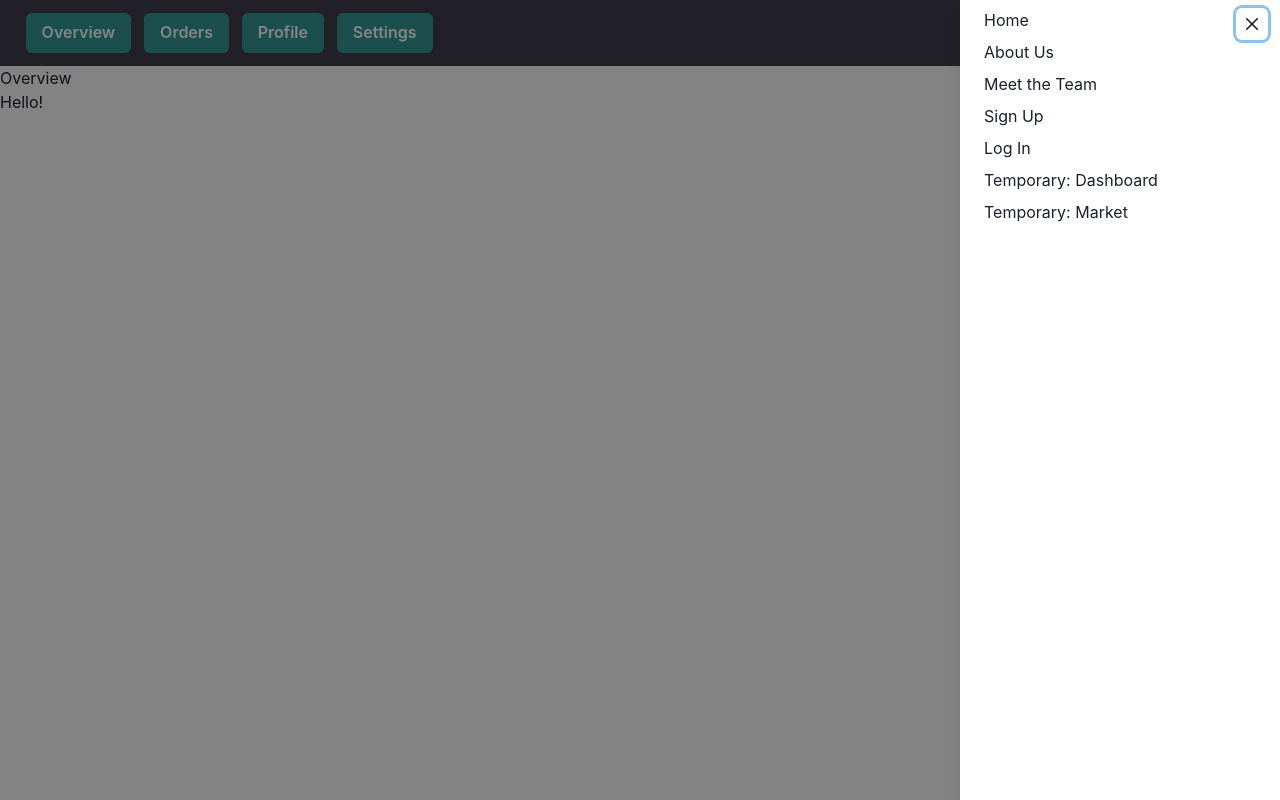
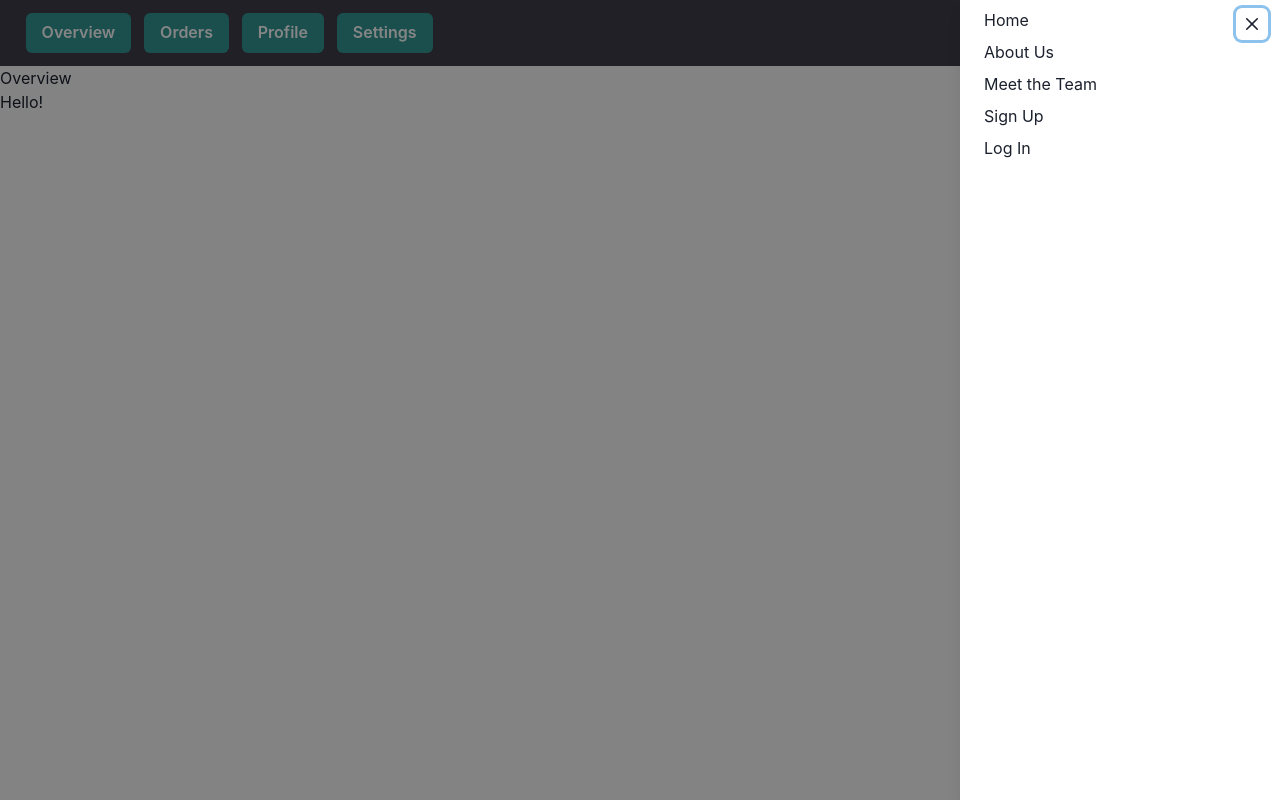
Before and after one commit to African-Marketplace-TT21/Front-End, a React (Create React App) app in the folder african-marketplace/: page /dashboard in a window 1280 px wide. Both pictures are taken after a click on the button "Menu". Built offline with nearby package versions, Linux system fonts and the light colour scheme.

Commit message:
all needed functionalities mocked; now getting styling and about/team pages done

```diff
--- a/african-marketplace/src/App.js
+++ b/african-marketplace/src/App.js
@@ -118,7 +118,7 @@ function App() {
 
    return (
       <Box width="100%" className="appbody">
-         <Nav />
+         <Nav currentUser={currentUser} setCurrentUser={setCurrentUser} />
          <Route exact path="/">
             <Box className="banner">
                <Box className="banner-inner">
--- a/african-marketplace/src/Components/Dashboard.js
+++ b/african-marketplace/src/Components/Dashboard.js
@@ -25,7 +25,7 @@ import "../Dashboard.css";
 
 function AddItemModal(props) {
    const { isOpen, onOpen, onClose } = useDisclosure();
-   // const initialRef = React.useRef()
+   const initialRef = React.useRef();
    // const finalRef = React.useRef()
 
    const [itemdata, setItemData] = useState({
@@ -54,7 +54,8 @@ function AddItemModal(props) {
          <Modal
             isOpen={isOpen}
             onClose={onClose}
-            //  initialFocusRef={initialRef}
+            closeOnOverlayClick={false}
+            initialFocusRef={initialRef}
          >
             <ModalOverlay />
             <ModalContent>
@@ -64,7 +65,7 @@ function AddItemModal(props) {
                   <FormControl>
                      <FormLabel>Item Name</FormLabel>
                      <Input
-                        // ref={initialRef}
+                        ref={initialRef}
                         placeholder="Item Name"
                         name="name"
                         onChange={update}
--- a/african-marketplace/src/Components/Nav.js
+++ b/african-marketplace/src/Components/Nav.js
@@ -10,6 +10,7 @@ import {
    useDisclosure,
 } from "@chakra-ui/react";
 
+function Nav(props) {
    function DrawerExample() {
       const { isOpen, onOpen, onClose } = useDisclosure();
       const btnRef = React.useRef();
@@ -40,19 +41,52 @@ function DrawerExample() {
                            <NavLink onClick={onClose} to="/team">
                               Meet the Team
                            </NavLink>
+
+                           {props.currentUser.id === undefined ? (
                               <NavLink onClick={onClose} to="/register">
                                  Sign Up
                               </NavLink>
+                           ) : (
+                              <></>
+                           )}
+
+                           {props.currentUser.id === undefined ? (
                               <NavLink onClick={onClose} to="/login">
                                  Log In
                               </NavLink>
+                           ) : (
+                              <></>
+                           )}
+
+                           {props.currentUser.id === undefined ? (
+                              <></>
+                           ) : (
                               <NavLink onClick={onClose} to="/dashboard">
-                           Temporary: Dashboard
+                                 Dashboard
                               </NavLink>
+                           )}
+
+                           {props.currentUser.id === undefined ? (
+                              <></>
+                           ) : (
                               <NavLink onClick={onClose} to="/market">
-                           Temporary: Market
+                                 Market
                               </NavLink>
-                        {/* tbd: may these should be replaced by a dashboard button and a logout button when logged in  */}
+                           )}
+
+                           {props.currentUser.id === undefined ? (
+                              <></>
+                           ) : (
+                              <NavLink
+                                 to="/"
+                                 onClick={(e) => {
+                                    props.setCurrentUser({});
+                                    onClose(e);
+                                 }}
+                              >
+                                 Logout
+                              </NavLink>
+                           )}
                         </Stack>
                      </DrawerBody>
                   </DrawerContent>
@@ -62,7 +96,6 @@ function DrawerExample() {
       );
    }
 
-function Nav(props) {
    return (
       <Box>
          <nav className="navbar">
```
Also changed, not shown: 1 other file (tests, documents, lock files or other folders). Lines whose indentation alone changed are shown as unchanged.
